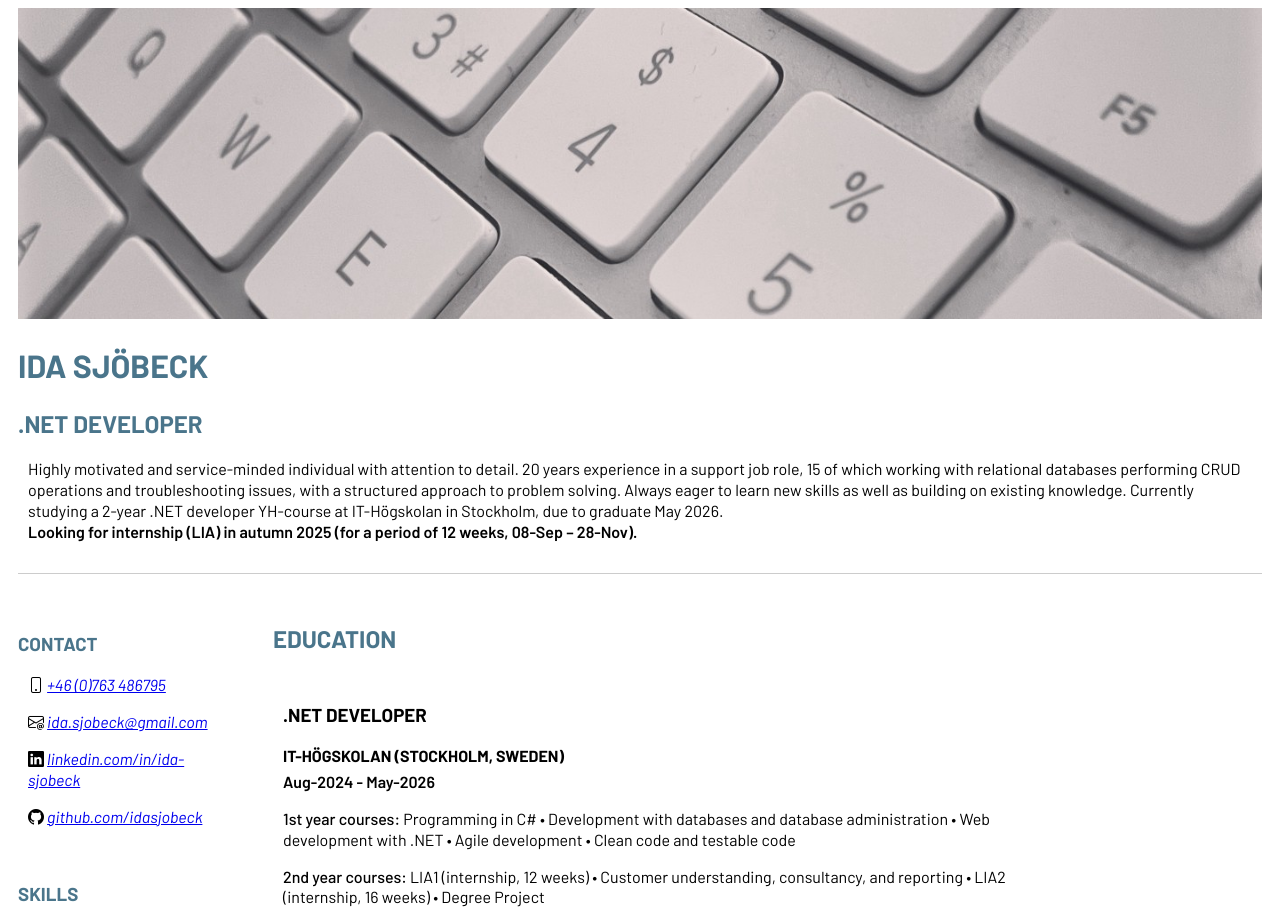
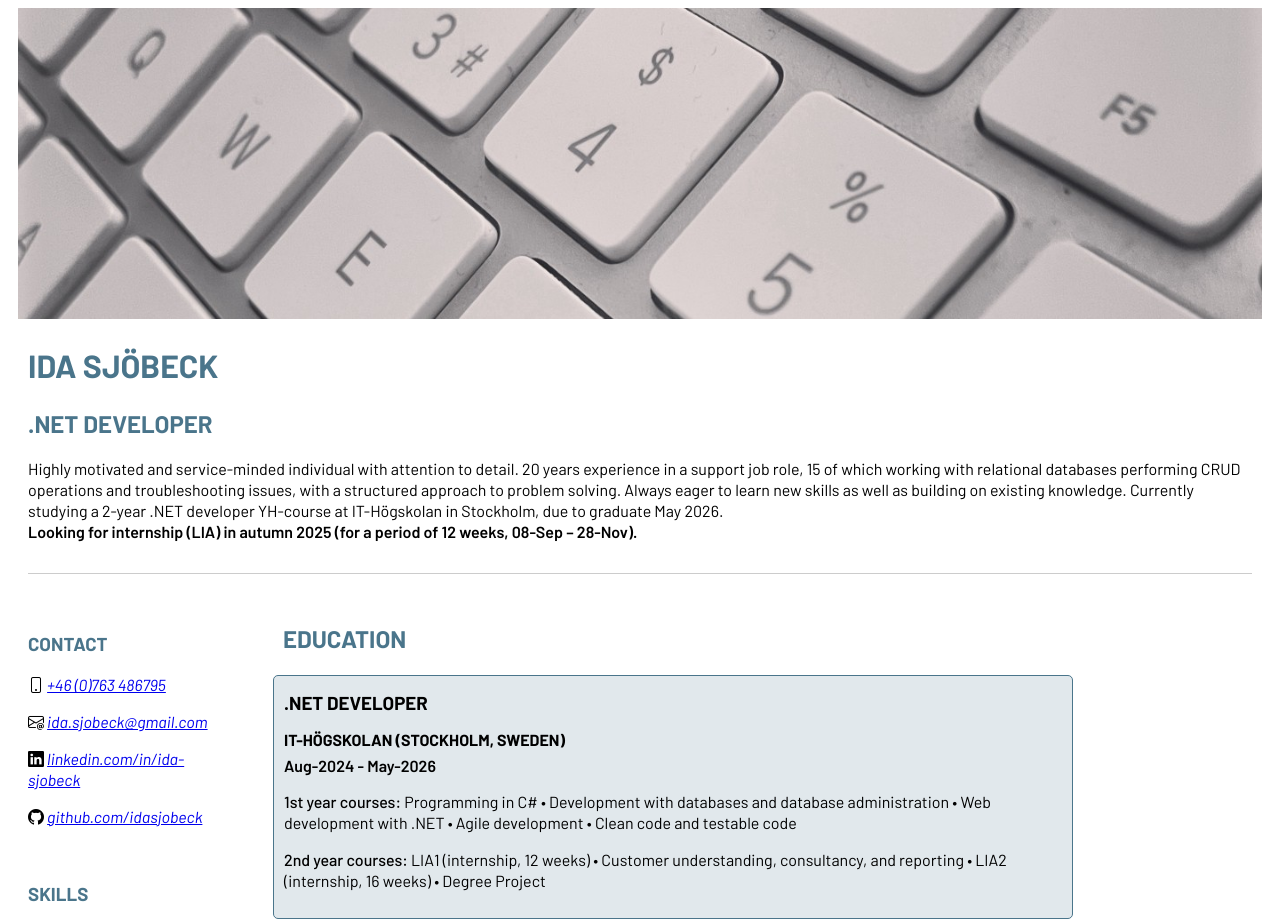
Before and after one commit to idasjobeck/HTMLresume, a plain HTML site: page index.html in a window 1280 px wide. Shown: the top 922 px of the page. Drawn offline with nearby package versions, Linux system fonts and the light colour scheme; a web font is replaced by a local one.

Commit message:
Tweaked CSS further (margins/paddings), and added background colour on sections in the main part of the page.

```diff
--- a/index.html
+++ b/index.html
@@ -93,6 +93,7 @@
                     <h3>Natural Science Programme (A Levels equivalent)</h3>
                     <h4>Värmdö Gymnasium (Stockholm, Sweden)</h4>
                     <span class="barlow-semibold">Aug-1995 - May-1998</span>
+                    <p>Transcript provided upon request.</p>
                 </section>
             </article>
             <article>
--- a/styles.css
+++ b/styles.css
@@ -16,22 +16,10 @@ h6 {
     text-transform: uppercase;
 }
 
-.sidebar h3,
-.sidebar h4,
-.sidebar h5,
-.sidebar h6 {
-    color: #4a758b; /* #3C6478; */
-    text-transform: uppercase;
-}
-
-.main h4 {
-    margin: 0 0 5px 0;
-}
-
 hr {
     border: 0;
     border-top: 1px solid #ccc;
-    margin: 30px 10px;
+    margin: 30px 20px;
 }
 
 header {
@@ -39,8 +27,21 @@ header {
     /* text-align: center; */
 }
 
+header h1,
+header h2 {
+    padding-left: 10px;
+}
+
 main div {
     padding: 0 20px;
+}
+
+.sidebar h3,
+.sidebar h4,
+.sidebar h5,
+.sidebar h6 {
+    color: #4a758b; /* #3C6478; */
+    text-transform: uppercase;
 }
 
 .sidebar {
@@ -51,11 +52,19 @@ main div {
 }
 
 .sidebar section {
-    padding-bottom: 20px;
+    padding: 0 0 20px 10px;
 }
 
-.sidebar p {
+.main h2 {
     padding-left: 10px;
+}
+
+.main h3 {
+    margin: 5px 0 15px 0;
+}
+
+.main h4 {
+    margin: 0 0 5px 0;
 }
 
 .main {
@@ -68,6 +77,9 @@ main div {
 .main section {
     padding: 10px;
     margin-bottom: 20px;
+    background-color: #4a758b2a; /* #eae8e8; */
+    border: 1px solid #4a758b;
+    border-radius: 5px;
 }
 
 footer {
```
